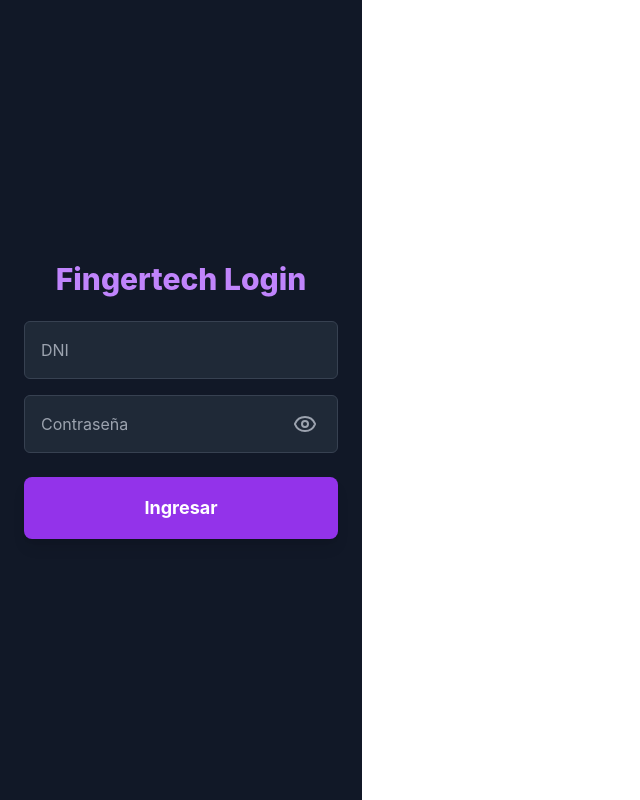
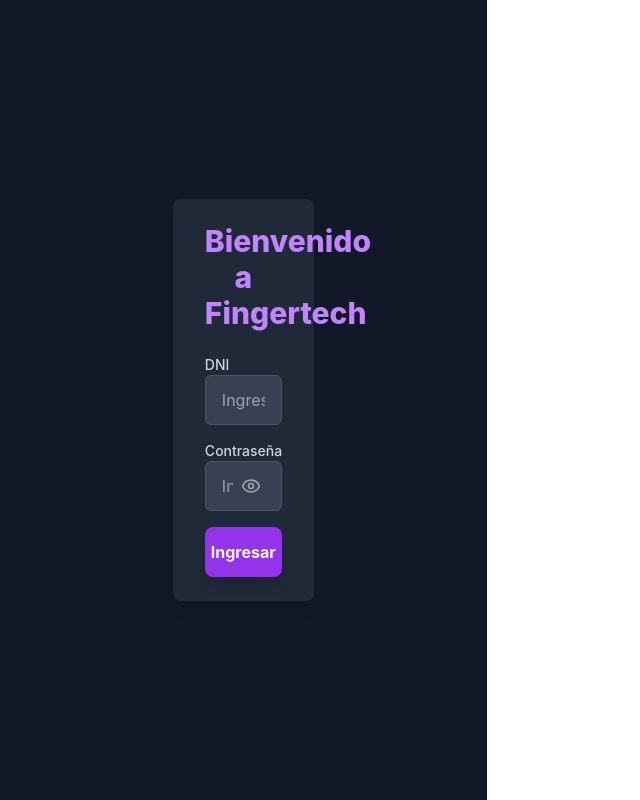
Before and after one commit to facundogarciaengel/fichajes-frontend, a React (Vite) app: page / in a window 1280 px wide. Shown: the whole page, without its empty margins (0-640 px from the left). Built offline with nearby package versions, Linux system fonts and the light colour scheme.

Commit message:
Agregando cambios al login

```diff
--- a/src/pages/Login.jsx
+++ b/src/pages/Login.jsx
@@ -48,57 +48,74 @@
   };
 
   return (
-    <div className="flex flex-col items-center justify-center h-screen bg-gray-900 text-white px-6 py-6 w-full">
-      <h1 className="text-2xl sm:text-3xl font-extrabold mb-6 text-purple-400 text-center w-full">
-        Fingertech Login
+    <div className="min-h-screen flex items-center justify-center bg-gray-900 text-white px-4 sm:px-6 lg:px-8">
+      <div className="bg-gray-800 shadow-lg rounded-lg px-8 py-6 w-full max-w-md sm:w-2/3 md:w-1/2 lg:w-1/3">
+        <h1 className="text-2xl sm:text-3xl font-extrabold text-center mb-6 text-purple-400">
+          Bienvenido a Fingertech
         </h1>
 
         {/* Input DNI */}
+        <div className="mb-4">
+          <label htmlFor="dni" className="block text-sm font-medium text-gray-300">DNI</label>
           <input
             type="text"
-        placeholder="DNI"
+            id="dni"
+            placeholder="Ingrese su DNI"
             value={dni}
             onChange={(e) => {
               if (/^\d*$/.test(e.target.value)) setDni(e.target.value);
             }}
-        className="w-full p-4 mb-4 bg-gray-800 text-white rounded-md border border-gray-700 focus:outline-none focus:ring-2 focus:ring-purple-500"
+            className="w-full px-4 py-3 bg-gray-700 text-white rounded-md border border-gray-600 focus:outline-none focus:ring-2 focus:ring-purple-500"
           />
+        </div>
 
         {/* Input Contraseña con botón de mostrar/ocultar */}
+        <div className="mb-4">
+          <label htmlFor="password" className="block text-sm font-medium text-gray-300">Contraseña</label>
           <div className="relative w-full">
             <input
               type={mostrarPassword ? "text" : "password"}
-          placeholder="Contraseña"
+              id="password"
+              placeholder="Ingrese su contraseña"
               value={password}
               onChange={(e) => setPassword(e.target.value)}
-          className="w-full p-4 pr-12 bg-gray-800 text-white rounded-md border border-gray-700 focus:outline-none focus:ring-2 focus:ring-purple-500"
+              className="w-full px-4 py-3 pr-12 bg-gray-700 text-white rounded-md border border-gray-600 focus:outline-none focus:ring-2 focus:ring-purple-500"
             />
             <button
               type="button"
               onClick={() => setMostrarPassword(!mostrarPassword)}
               className="absolute right-4 top-1/2 transform -translate-y-1/2 bg-transparent p-1 text-gray-400 hover:text-white transition"
             >
-          {mostrarPassword ? <EyeOff className="h-6 w-6" /> : <Eye className="h-6 w-6" />}
+              {mostrarPassword ? <EyeOff className="h-5 w-5" /> : <Eye className="h-5 w-5" />}
             </button>
           </div>
+        </div>
 
-      {/* Botón Ingresar */}
+        {/* Botón Ingresar con spinner de carga */}
         <button
           onClick={handleLogin}
           disabled={cargando}
-        className={`w-full px-6 py-4 mt-6 ${
+          className={`w-full px-6 py-3 mt-4 ${
             cargando ? "bg-gray-500" : "bg-purple-600 hover:bg-purple-700"
-        } transition-all rounded-lg text-white font-bold shadow-lg flex items-center justify-center gap-2 text-lg`}
+          } transition-all rounded-lg text-white font-bold shadow-lg flex items-center justify-center gap-2`}
         >
-        {cargando ? "⏳ Iniciando sesión..." : "Ingresar"}
+          {cargando ? (
+            <>
+              <div className="animate-spin rounded-full h-5 w-5 border-t-2 border-b-2 border-purple-500 mr-2"></div>
+              Iniciando sesión...
+            </>
+          ) : "Ingresar"}
         </button>
 
         {/* Mensajes de validación */}
         {mensaje && (
-        <p className="mt-4 text-yellow-400 text-center font-semibold text-sm sm:text-base w-full">
+          <div className="mt-4 text-center">
+            <p className={`text-sm sm:text-base font-semibold ${mensaje.startsWith("✅") ? "text-green-500" : "text-yellow-400"}`}>
               {mensaje}
             </p>
+          </div>
         )}
+      </div>
     </div>
   );
 };
```
Lines whose indentation alone changed are shown as unchanged.
